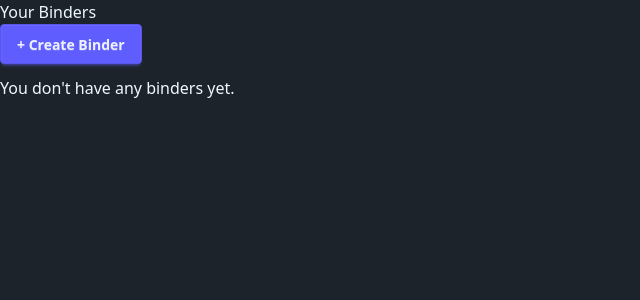
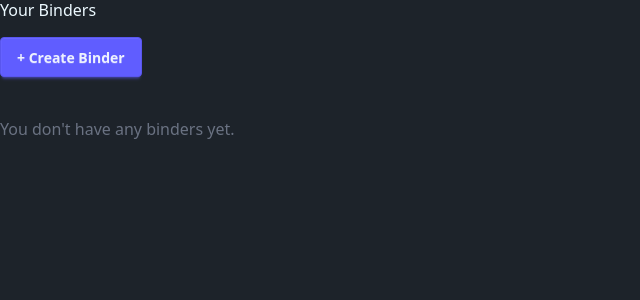
Before and after one commit to tsztin0217/poketracker, a Django app: page /binders/ in a window 1280 px wide. Shown: the part 77-377 px from the top of the page, without its empty margins (0-640 px from the left). Run offline with Django 5.2, Linux system fonts and the light colour scheme; the visitor is signed in with stand-in values (Sample User, id 1); data that the repository does not hold is empty; some libraries are stand-ins or nearby versions.

Commit message:
Format customization including adding binder image and formatting page layouts

```diff
--- a/binder/static/css/output.css
+++ b/binder/static/css/output.css
@@ -737,7 +737,7 @@ video {
   height: 100%;
   -o-object-fit: cover;
      object-fit: cover;
-  filter: brightness(28%);
+  filter: brightness(59%);
 }
 .card figure {
   display: flex;
--- a/binder/templates/binder/search_cards.html
+++ b/binder/templates/binder/search_cards.html
@@ -11,7 +11,7 @@
     {% if cards %}
       <div class="flex flex-wrap justify-start gap-5 max-w-screen-xl mx-auto px-4">
         {% for card in cards %}
-          <span class="max-w-[160px]">
+          <span class="max-w-[220px]">
             <a href="{% url 'card-detail' binder_id=binder.id card_id=card.id %}">
               <img
                 src="{{ card.small_img }}"
--- a/binder/templates/binder/user_card_detail.html
+++ b/binder/templates/binder/user_card_detail.html
@@ -4,7 +4,7 @@
 <p>{{card}}</p>
 <a href="{% url 'binder-detail' binder.id %}">Return to Binder</a>
 <p>
-  <img src="{{ card.images.large }}" alt="{{ card.name }}" />
+  <img src="{{ card.images.large }}" alt="{{ card.name }}" class="object-cover h-150" />
 </p>
 <a href="{% url 'user-card-update' user_card.pk %}">Edit Card</a>
 <a href="{% url 'user-card-delete' user_card.pk %}">Delete Card</a>
--- a/binder/templates/binders/index.html
+++ b/binder/templates/binders/index.html
@@ -1,15 +1,25 @@
-{% extends "base.html" %} {% block content %}
+{% extends 'base.html' %}
+{% load static %}
+{% block content %}
+  <h2 class="text-2xl font-bold mb-4">Your Binders</h2>
+  <a href="{% url 'binder-create' %}" class="btn btn-primary mb-6">+ Create Binder</a>
 
-<h2>Your Binders</h2>
-<a href="{% url 'binder-create' %}" class="btn btn-primary">+ Create Binder</a>
-
-<ul class="list-group mt-3">
-  {% for binder in object_list %}
-  <li class="list-group-item">
-    <a href="{% url 'binder-detail' binder.id %}">{{ binder.name }}</a>
-  </li>
-  {% empty %}
-  <p>You don't have any binders yet.</p>
-  {% endfor %}
-</ul>
+  {% if object_list %}
+    <div class="flex flex-wrap gap-5 justify-center px-6">
+      <div class="flex flex-start flex-wrap gap-4">
+        {% for binder in object_list %}
+        <a href="{% url 'binder-detail' binder.id %}" class="card shadow-lg hover:shadow-blue-500/50 hover:shadow-xl hover:brightness-110 transition duration-300 image-full w-64">
+            <figure>
+              <img src="{% static 'images/craiyon_pokestars.png' %}" alt="Background" class="object-cover w-full h-40" />
+            </figure>
+            <div class="card-body justify-center items-center">
+              <h3 class="card-title">{{ binder.name }}</h3>
+            </div>
+          </a>
+        {% endfor %}
+      </div>
+    </div>
+  {% else %}
+    <p class="mt-4 text-gray-500">You don't have any binders yet.</p>
+  {% endif %}
 {% endblock %}
```
Also changed, not shown: binder/templates/binder/binder_detail.html (+8 -3 lines), binder/templates/binder/card_detail.html (+28 -11 lines).
